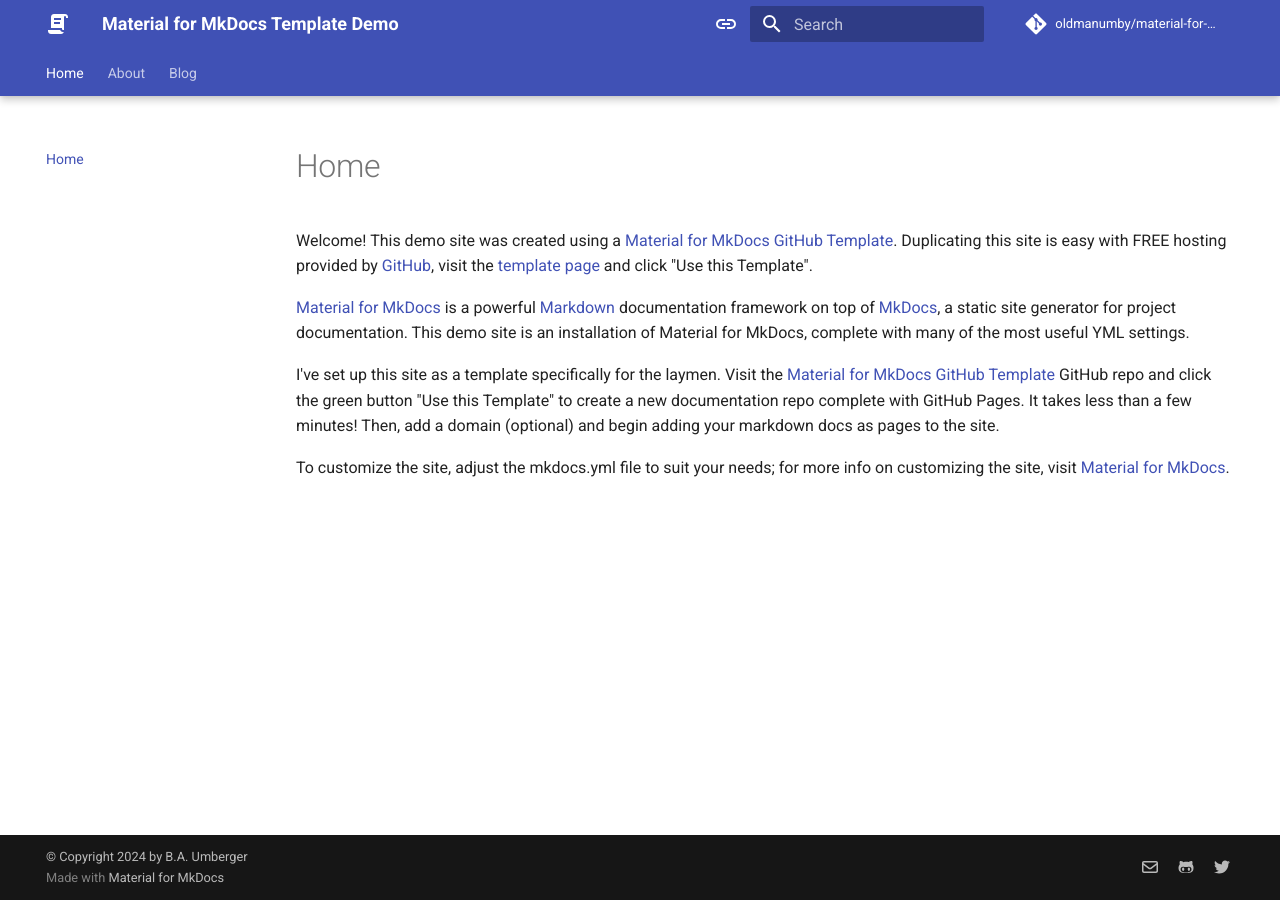
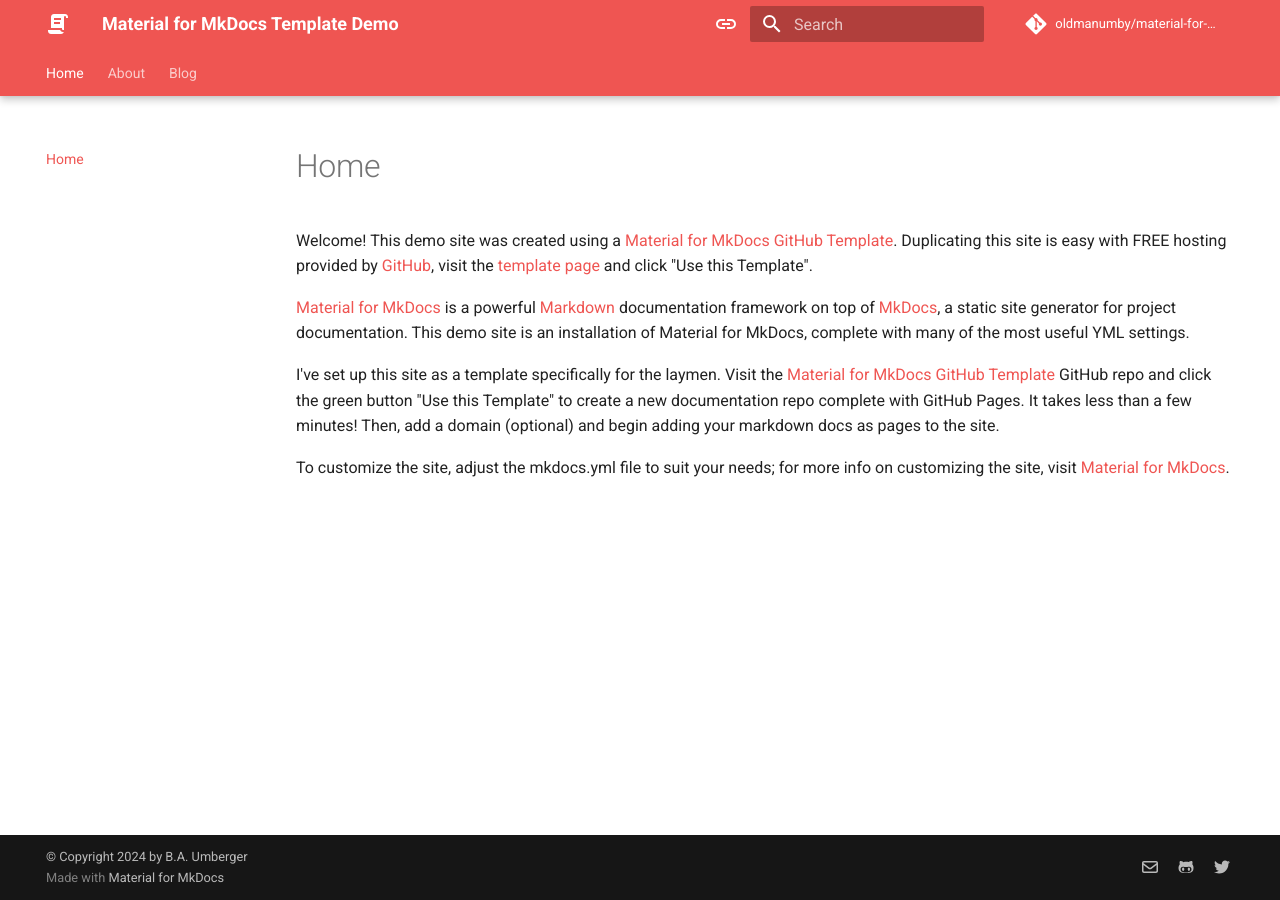
Before and after one commit to OldManUmby/material-for-mkdocs-template, an MkDocs documentation site: the page built from docs/index.md, in a window 1280 px wide. Built offline with MkDocs 1.6.1 and Material for MkDocs 9.7.7, drawn with Linux system fonts in a browser that asks for light colours; comment, search, counter and statistics services are not loaded.

Commit message:
Updated YML

```diff
--- a/mkdocs.yml
+++ b/mkdocs.yml
@@ -46,14 +46,14 @@
         name: Switch to light mode
     - media: "(prefers-color-scheme: light)"
       scheme: default
-      primary: indigo
+      primary: red
       accent: indigo
       toggle:
         icon: material/toggle-switch
         name: Switch to dark mode
     - media: "(prefers-color-scheme: dark)"
       scheme: slate
-      primary: black
+      primary: red
       accent: indigo
       toggle:
         icon: material/toggle-switch-off
```
